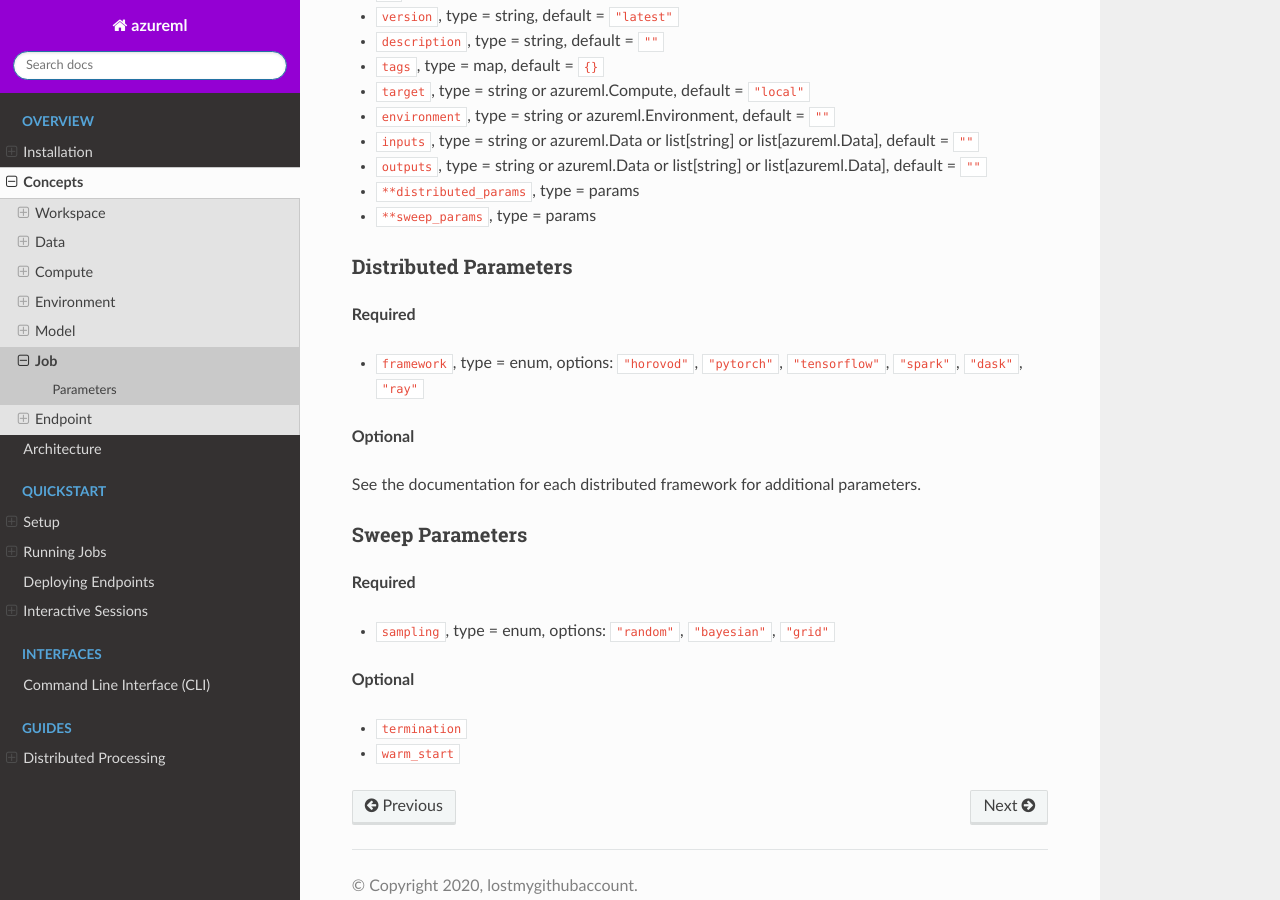
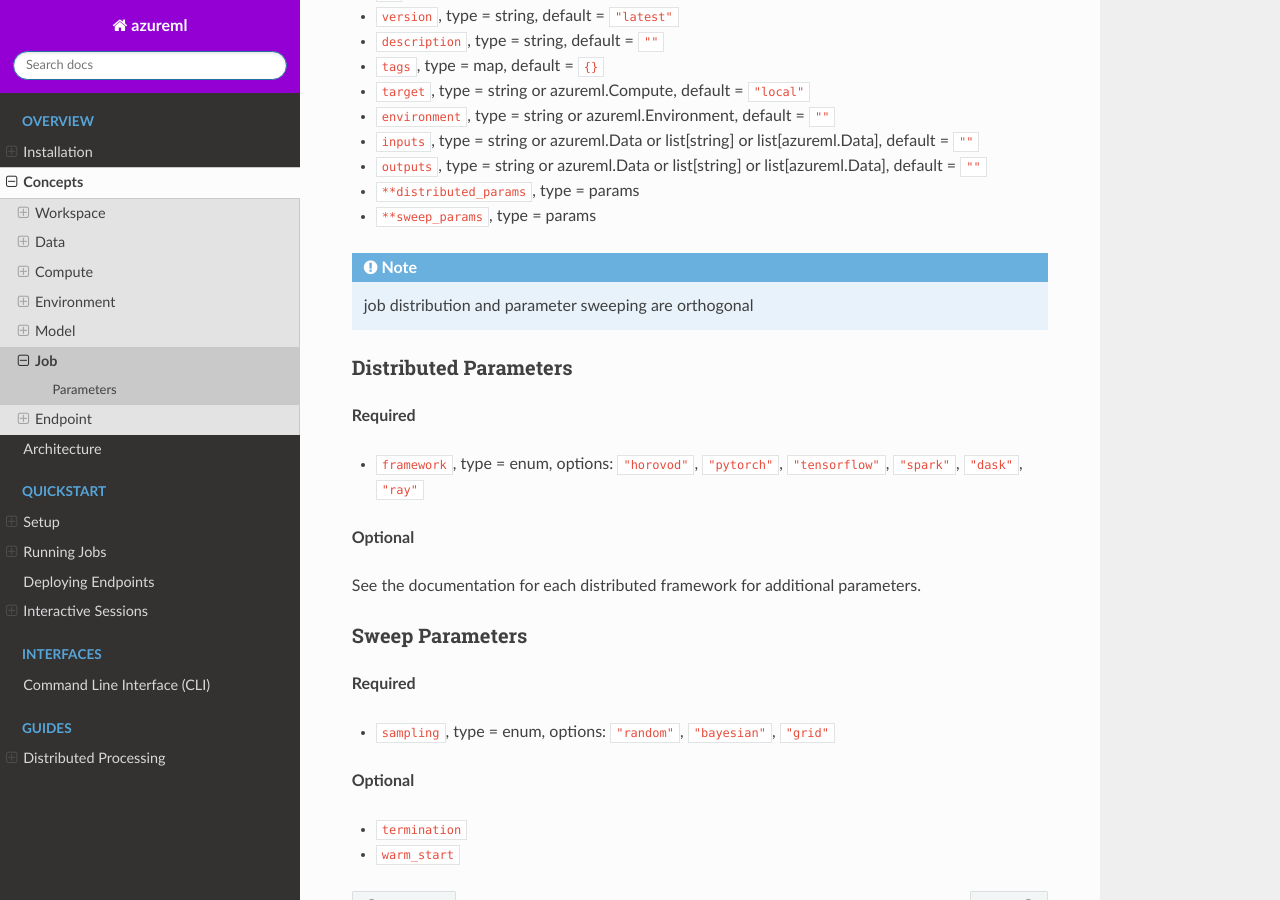
Before and after one commit to lostmygithubaccount/azureml, a Sphinx documentation site: the page built from docs/overview/concepts/job.rst, in a window 1280 px wide and 900 px high, scrolled down 455 px. Built offline with Sphinx 7.4.7 and the Read the Docs theme 2.0.0, drawn with Linux system fonts in a browser that asks for light colours; pages that are not in the unit, such as notebooks, are missing from menus.

Commit message:
add note

```diff
--- a/docs/overview/concepts/job.rst
+++ b/docs/overview/concepts/job.rst
@@ -24,6 +24,8 @@
 - ``**distributed_params``, type = params
 - ``**sweep_params``, type = params
 
+.. note:: job distribution and parameter sweeping are orthogonal
+
 Distributed Parameters
 ~~~~~~~~~~~~~~~~~~~~~~
 
```
Also changed, not shown: 5 other files.
